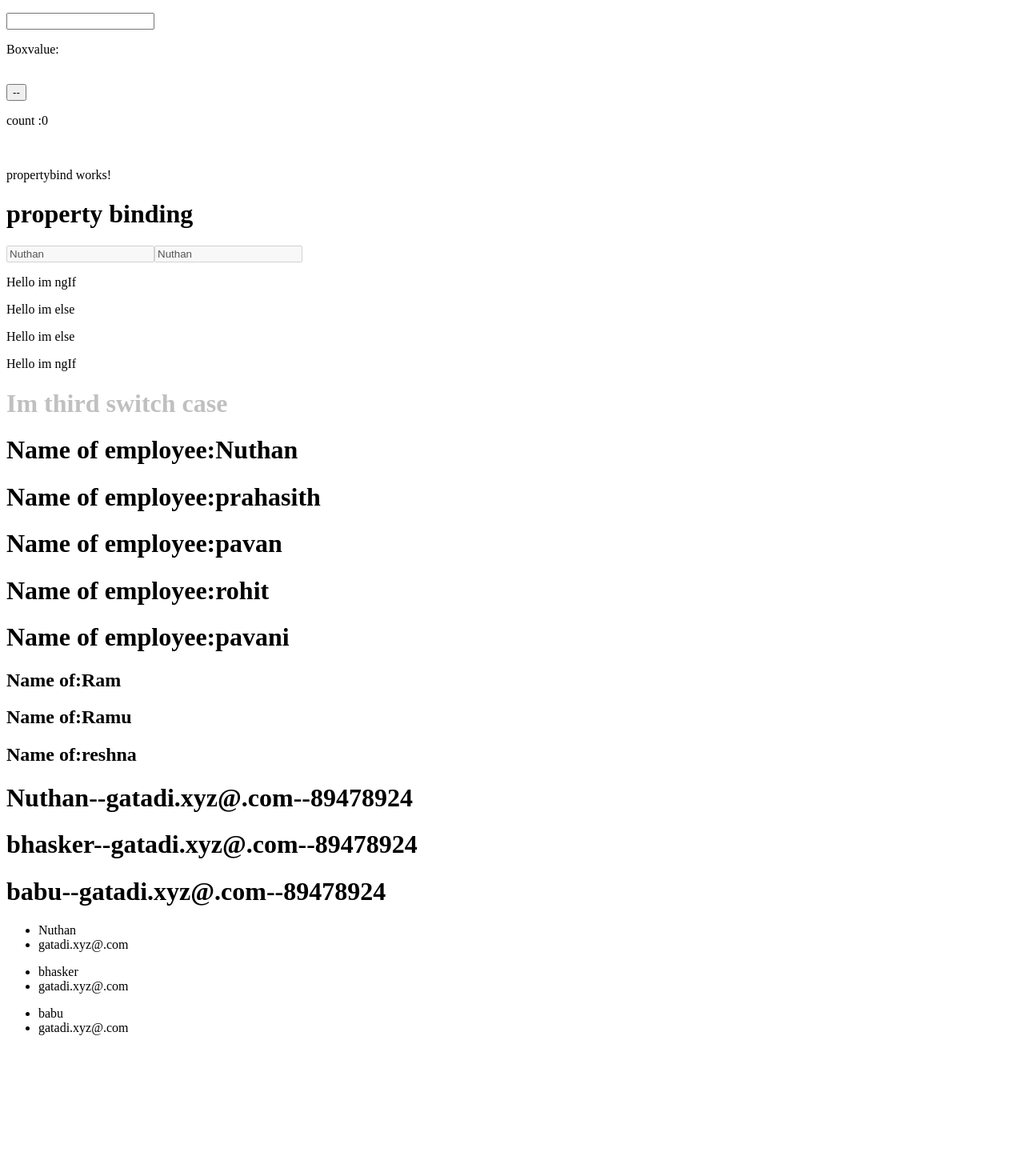
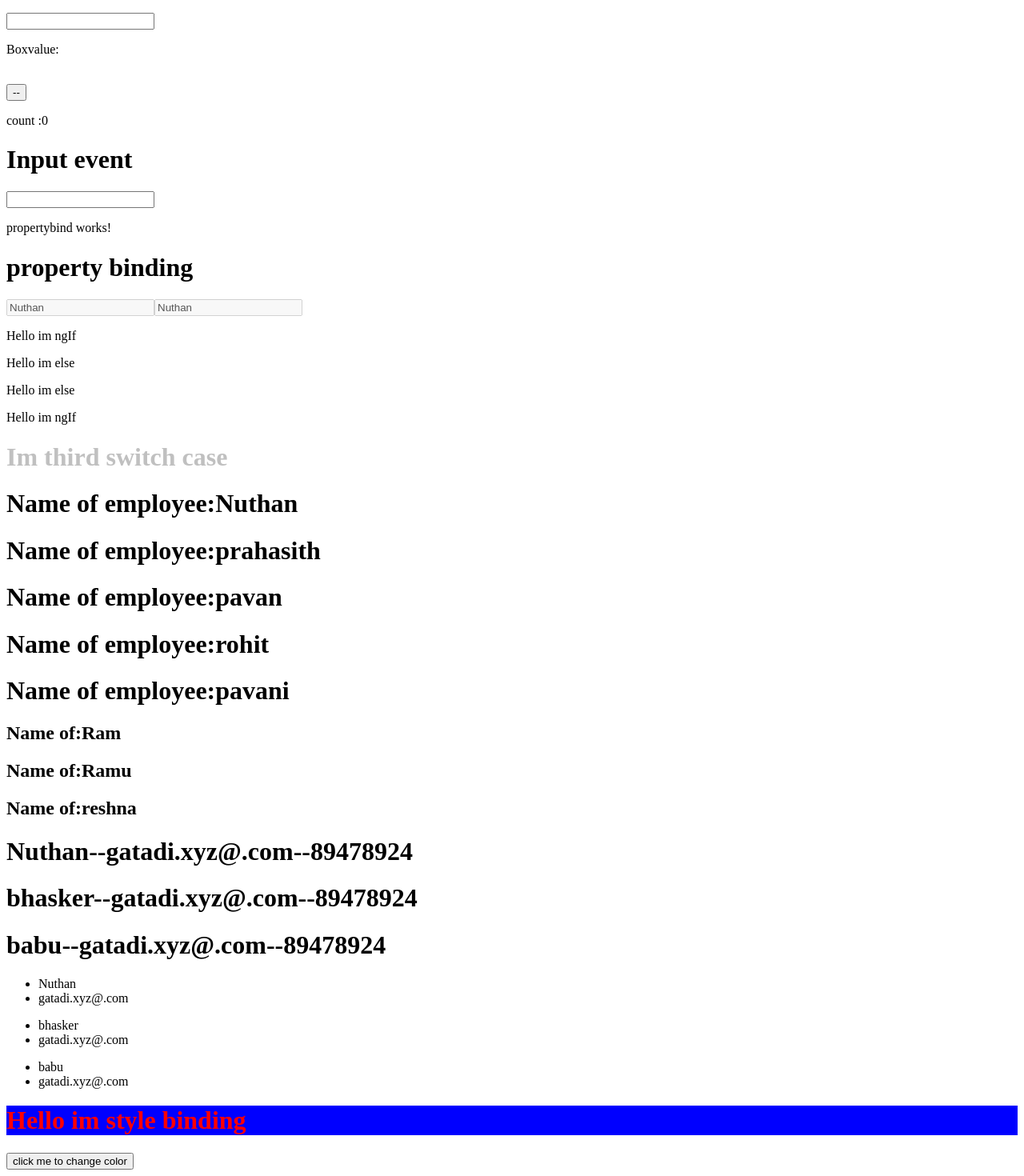
Before and after one commit to Nuthankumar9494/Angular_Practice, an Angular app: page / in a window 1280 px wide. Shown: the part 818-2288 px from the top of the page at 80% size. Before the commit the page ends 2128 px from the top, so only its background shows below. Built offline with nearby package versions, Linux system fonts and the light colour scheme.

Commit message:
style binding

```diff
--- a/src/app/app.module.ts
+++ b/src/app/app.module.ts
@@ -10,6 +10,7 @@ import { UserlistComponent } from './userlist/userlist.component';
 import { TemstyleComponent } from './temstyle/temstyle.component';
 import { EventsComponent } from './events/events.component';
 import { PropertybindComponent } from './propertybind/propertybind.component';
+import { HeadComponent } from './head/head.component';
 
 @NgModule({
   declarations: [
@@ -20,7 +21,8 @@ import { PropertybindComponent } from './propertybind/propertybind.component';
     UserlistComponent,
     TemstyleComponent,
     EventsComponent,
-    PropertybindComponent
+    PropertybindComponent,
+    HeadComponent
   ],
   imports: [
     BrowserModule,
--- a/src/app/events/events.component.html
+++ b/src/app/events/events.component.html
@@ -10,3 +10,5 @@
 <br>
 <button (click)="counter()">--</button>
 <p>count :{{count}}</p>
+<h1>Input event</h1>
+<input type="text" #box (keyup)="getname(box.value)">
--- a/src/app/events/events.component.ts
+++ b/src/app/events/events.component.ts
@@ -20,5 +20,8 @@ export class EventsComponent implements OnInit {
   counter(){
     this.count++;
   }
+  getname(name:string){
+console.log(name);
+  }
 
 }
--- /dev/null
+++ b/src/app/head/head.component.html
@@ -0,0 +1 @@
+<p>head works!</p>
--- /dev/null
+++ b/src/app/head/head.component.ts
@@ -0,0 +1,15 @@
+import { Component, OnInit } from '@angular/core';
+
+@Component({
+  selector: 'app-head',
+  templateUrl: './head.component.html',
+  styleUrls: ['./head.component.css']
+})
+export class HeadComponent implements OnInit {
+
+  constructor() { }
+
+  ngOnInit(): void {
+  }
+
+}
--- a/src/app/propertybind/propertybind.component.html
+++ b/src/app/propertybind/propertybind.component.html
@@ -34,3 +34,6 @@
     <li>{{data.Name}}</li>
     <li>{{data.emaiid}}</li>
 </ul>
+<!-- style binding -->
+<h1 [style.color]="color1" [style.backgroundColor]="bgcolor">Hello im style binding</h1>
+<button (click)="change()">click me to change color</button>
--- a/src/app/propertybind/propertybind.component.ts
+++ b/src/app/propertybind/propertybind.component.ts
@@ -6,7 +6,7 @@ import { Component, OnInit } from '@angular/core';
   styleUrls: ['./propertybind.component.css']
 })
 export class PropertybindComponent implements OnInit {
-
+  // public color='red';
   constructor() { }
 
   ngOnInit(): void {
@@ -29,5 +29,10 @@ export class PropertybindComponent implements OnInit {
     {Name:'bhasker',emaiid:'gatadi.xyz@.com',PhoneNo:89478924,Procjects:['Tea world','Yoga registration']},
     {Name:'babu',emaiid:'gatadi.xyz@.com',PhoneNo:89478924,Procjects:['Tea must','employe registration']}
   ]
-
+  bgcolor='blue';
+  color1='red';
+  change(){
+    this.bgcolor='red';
+    this.color1='gold';
+  }
 }
```
Also changed, not shown: src/app/head/head.component.css (added), 1 other file (tests, documents, lock files or other folders).
